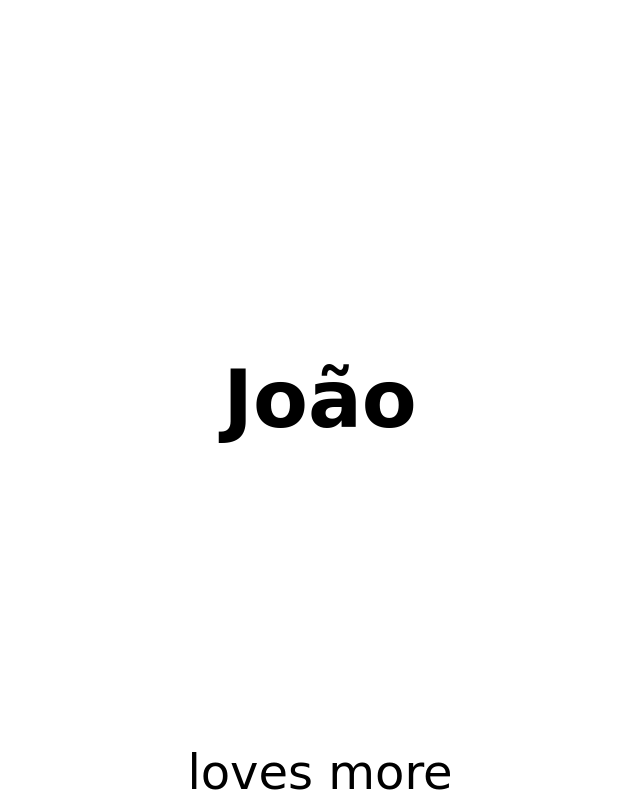
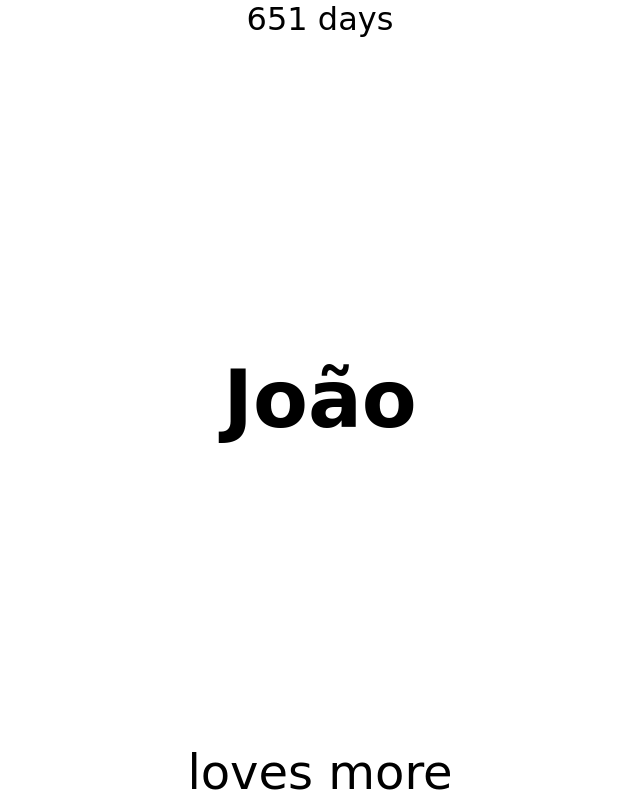
Before and after one commit to joaodacolsoares/who-loves-more, a plain HTML site: page index.html in a window 1280 px wide. Shown: the whole page, without its empty margins (320-960 px from the left). Drawn offline with Linux system fonts and the light colour scheme; a web font is replaced by a local one.

Commit message:
Added time together to our website

```diff
--- a/index.html
+++ b/index.html
@@ -9,8 +9,9 @@
   <script type="text/javascript" src="main.js"></script>
   <title>John & Fran</title>
 </head>
-<body onload="setWhoLovesMore()">
+<body onload="bootstrap()">
   <div class="home">
+    <h2 class="time" id="time-together"></h2>
     <h1 class="title" id="person-who-loves-more"></h1>
     <h2 class="loves-more">loves more</h2>
   </div>
--- a/main.js
+++ b/main.js
@@ -8,7 +8,26 @@
   return 'João';
 }
 
+function getDaysTogether() {
+  const date1 = new Date();
+  const date2 = new Date('12/24/2017');
+  const timeDiff = Math.abs(date2.getTime() - date1.getTime());
+  const diffDays = Math.ceil(timeDiff / (1000 * 3600 * 24)) - 1;
+
+  return diffDays;
+}
+
 function setWhoLovesMore() {
   const titleId = 'person-who-loves-more'
   document.getElementById(titleId).innerHTML = getOurInformation();
 }
+
+function setTimeTogether() {
+  const titleId = 'time-together'
+  document.getElementById(titleId).innerHTML = getDaysTogether() + " days";
+}
+
+function bootstrap() {
+  setWhoLovesMore()
+  setTimeTogether()
+}
--- a/style.css
+++ b/style.css
@@ -11,6 +11,14 @@ body {
   flex-direction: column;
   max-width: 100vw;
   height: 100vh;
+}
+
+.time {
+  font-size: 2rem;
+  font-weight: 500;
+  margin: 0;
+  position: absolute;
+  top: 0;
 }
 
 .title {
```
